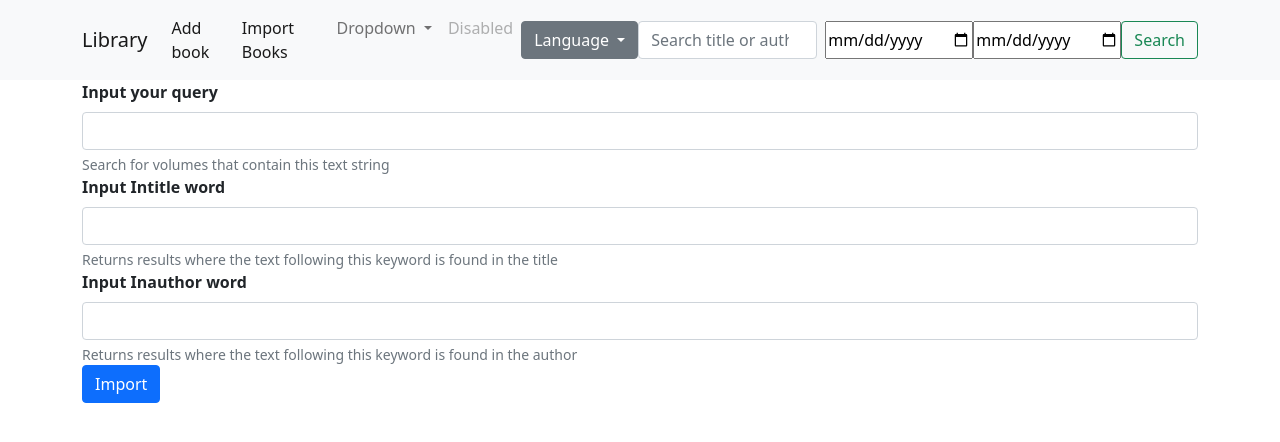
After one commit to jokonoo/LibraryApi, a Django app: page /books/import/ in a window 1280 px wide. The commit adds this page. Shown: the top 442 px of the page. Run offline with Django 4.2, Linux system fonts and the light colour scheme; parts of the project's set-up code (start-up, migrations or seed data) failed here and were passed over.

Commit message:
added books import form, added books import template

```diff
--- /dev/null
+++ b/books_api/templates/books_api/book_import.html
@@ -0,0 +1,29 @@
+{% extends 'books_api/main.html' %}
+{% block body %}
+<div class="container">
+    <form method="POST">
+        {% csrf_token %}
+        <div class="mb-3">
+
+            <label for="queryInput" class="form-label"><strong>Input your query</strong></label>
+            <input type="text" class="form-control" id="queryInput" name="query" aria-describedby="queryInputHelp">
+            <div id="queryInputHelp" class="form-text">Search for volumes that contain this text string</div>
+
+            <label for="queryInTitle" class="form-label"><strong>Input Intitle word</strong></label>
+            <input type="text" class="form-control" id="queryInTitle" name="intitle" aria-describedby="queryTitleHelp">
+            <div id="queryTitleHelp" class="form-text">Returns results where the text following this keyword is found in
+                the title
+            </div>
+
+            <label for="queryInAuthor" class="form-label"><strong>Input Inauthor word</strong></label>
+            <input type="text" class="form-control" id="queryInAuthor" name="inauthor"
+                   aria-describedby="queryAuthorHelp">
+            <div id="queryAuthorHelp" class="form-text">Returns results where the text following this keyword is found
+                in
+                the author
+            </div>
+            <button class="btn btn-primary" type="submit">Import</button>
+        </div>
+    </form>
+</div>
+{% endblock body %}
--- a/books_api/templates/books_api/main.html
+++ b/books_api/templates/books_api/main.html
@@ -20,7 +20,8 @@
                     <a class="nav-link active" aria-current="page" href="{% url 'create_book_view' %}">Add book</a>
                 </li>
                 <li class="nav-item">
-                    <a class="nav-link active" aria-current="page" href="#">Import Books</a>
+                    <a class="nav-link active" aria-current="page" href="{% url 'book_import_form_view' %}">Import
+                        Books</a>
                 </li>
                 <li class="nav-item dropdown">
                     <a class="nav-link dropdown-toggle" href="#" id="navbarDropdown" role="button"
@@ -70,7 +71,7 @@
 </nav>
 {% block body %}
 <div class="container">
-    <a class="btn btn-primary" href="{% url 'scraper' %}" role="button">Import books</a>
+    {% comment %}<a class="btn btn-primary" href="{% url 'book_import_view' %}" role="button">Import books</a> {% endcomment %}
 </div>
 <div class="container">
     <div class="row row-cols-2">
@@ -78,7 +79,8 @@
         <div class="card mb-3" style="max-width: 540px;">
             <div class="row g-0">
                 <div class="col-md-4">
-                    <img src="..." class="img-fluid rounded-start" alt="...">
+                    <img src={{book.image|default:"https://e7.pngegg.com/pngimages/702/99/png-clipart-book-review-online-book-e-book-book-thumbnail.png"}}
+                         class="img-fluid rounded-start" alt="...">
                 </div>
                 <div class="col-md-8">
                     <div class="card-body">
@@ -114,7 +116,7 @@
                         </p>
                         <a class="btn btn-primary" href="{{book.get_absolute_url}}" role="button">Details</a>
                         <a class="btn btn-primary" href="{% url 'edit_book_view' book.id %}" role="button">Edit</a>
-                        <a class="btn btn-danger" href="{% url 'book_delete' book.id %}" role="button">Remove</a>
+                        <a class="btn btn-danger" href="{% url 'book_delete_view' book.id %}" role="button">Remove</a>
                     </div>
                 </div>
             </div>
--- a/books_api/urls.py
+++ b/books_api/urls.py
@@ -1,12 +1,13 @@
 from django.urls import path
-from .views import main_page_view, scraper, detail_book_view, edit_book_view, create_book_view, BookRemoveView
+from .views import main_page_view, scraper, detail_book_view, edit_book_view, create_book_view, BookRemoveView, books_import_form_view
 
 urlpatterns = [
     path('', main_page_view, name='books_view'),
     path('scraping/', scraper, name='scraper'),
     path('create/', create_book_view, name='create_book_view'),
-    path('delete/<str:pk>/', BookRemoveView.as_view(), name='book_delete'),
+    path('delete/<str:pk>/', BookRemoveView.as_view(), name='book_delete_view'),
     path('details/<str:identifier>/', detail_book_view, name='books_detail_view'),
     path('edit/<str:identifier>/', edit_book_view, name='edit_book_view'),
-    path('import/<str:query>/', scraper, name='book_import')
+    path('import/', books_import_form_view, name='book_import_form_view'),
+    path('import/<str:query>/', scraper, name='book_import_view')
 ]
--- a/books_api/views.py
+++ b/books_api/views.py
@@ -92,6 +92,13 @@ def create_book_view(request):
                   {'form_b': form_b, 'form_d': form_d, 'form_a': form_a, 'languages': Book.get_languages_list()})
 
 
+def books_import_form_view(request):
+    if request.method == "POST":
+        print(request.POST)
+
+    return render(request, 'books_api/book_import.html')
+
+
 def scraper(request):
     api_data_scraper()
     return HttpResponseRedirect(reverse('books_view'))
```
Also changed, not shown: books_api/forms.py (line endings or trailing spaces).
